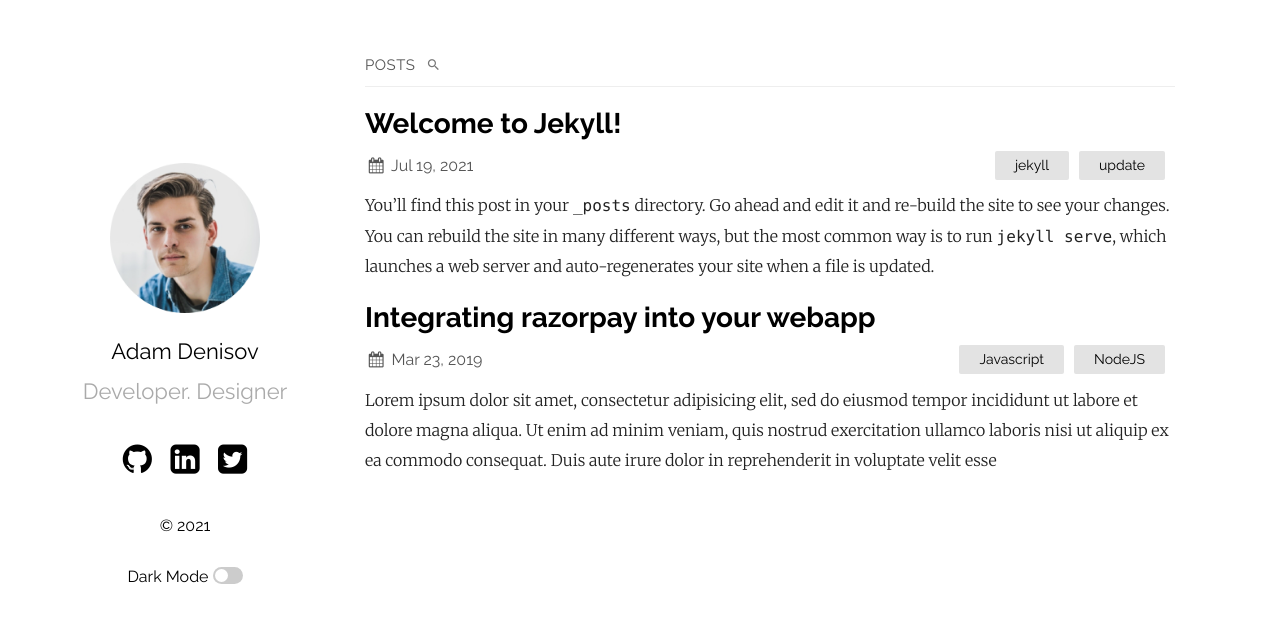
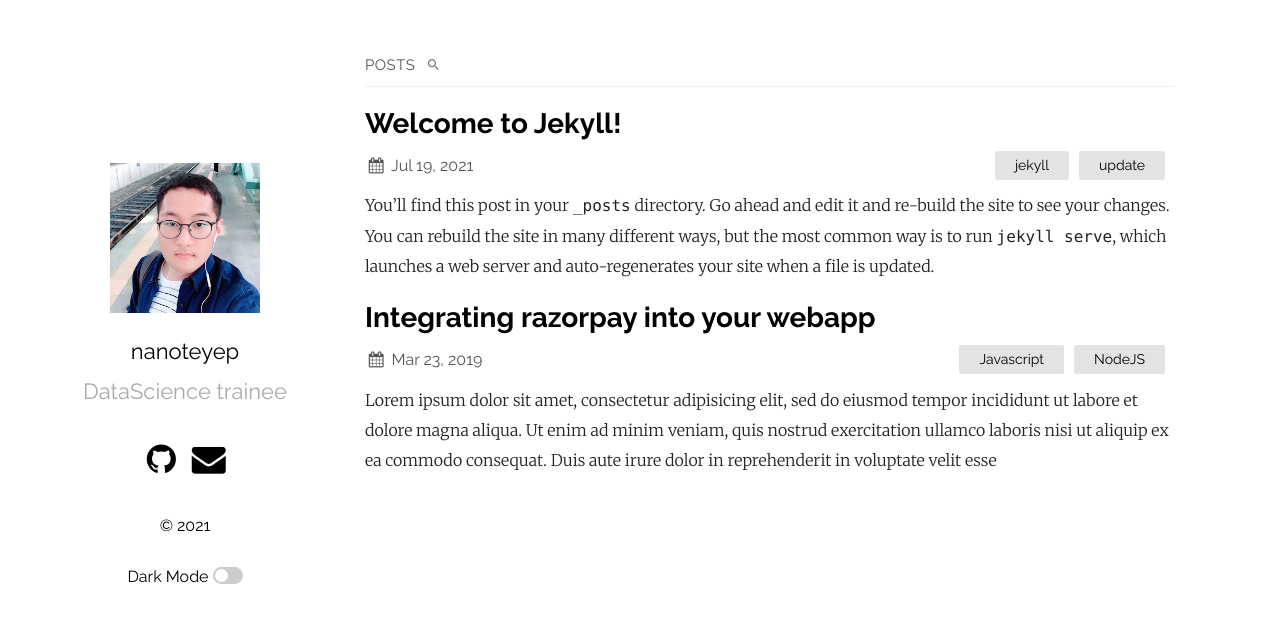
Before and after one commit to nanoteyep/nanoteyep.github.io, a Jekyll site: the page built from index.md, in a window 1280 px wide. Shown: the top 623 px of the page. Built offline with Jekyll 4.4.1, drawn with Linux system fonts in a browser that asks for light colours.

Commit message:
profile changed

```diff
--- a/Gemfile
+++ b/Gemfile
@@ -1,4 +1,5 @@
 # frozen_string_literal: true
 
 source "https://rubygems.org"
+gem "webrick"
 gemspec
--- a/_config.yml
+++ b/_config.yml
@@ -12,13 +12,13 @@ show_excerpts: true # set to true to show excerpts on the homepage
 sass:
   sass_dir: _sass
 plainwhite:
-  name: Adam Denisov
-  tagline: Developer. Designer
+  name: nanoteyep
+  tagline: DataScience trainee
   date_format: "%b %-d, %Y"
   sitemap: true # set to true to generate sitemap.xml content
   search: true # set to true to enable searchbar
   dark_mode: true # set to true to add dark mode toggle
-  portfolio_image: "assets/portfolio.png" # the path from the base directory of the site to the image to display (no / at the start)
+  portfolio_image: "assets/profile.png" # the path from the base directory of the site to the image to display (no / at the start)
   html_lang: "en" # set the lang attribute of the <html> tag for the pages. See here for a list of codes: https://www.w3schools.com/tags/ref_country_codes.asp
   condensed_mobile:
     #- home
@@ -26,9 +26,9 @@ plainwhite:
     - post
   # generate social links in footer
   social_links:
-    twitter: samarsault
-    github:  samarsault
-    linkedIn: in/samarsault
+    #twitter: samarsault
+    github:  nanoteyep
+    #linkedIn: in/samarsault
     #dribbble: jekyll
     #flickr:   jekyll
     #instagram: jekyll
@@ -38,7 +38,7 @@ plainwhite:
     #soundcloud: jekyll
     #telegram: jekyll
     #gitlab: jekyll
-    #email: jekyll
+    email: tolight20@gmail.com
 
     # Mastodon instances
     # mastodon:
@@ -57,4 +57,5 @@ theme: plainwhite
 
 plugins:
   - jekyll-seo-tag
+  - webrick
 #  - jekyll-feed
```
Also changed, not shown: Gemfile.lock, assets/profile.png (added).
